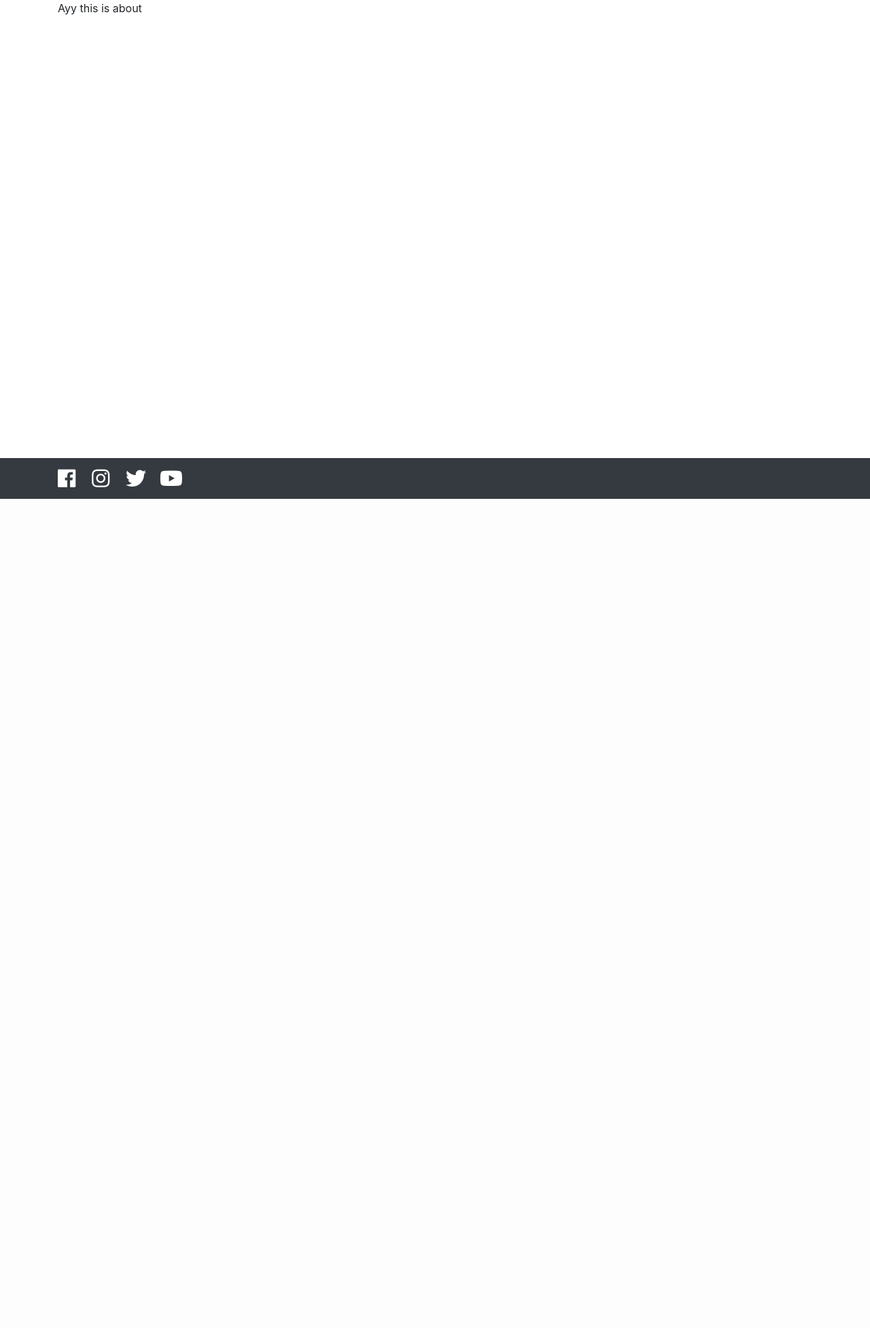
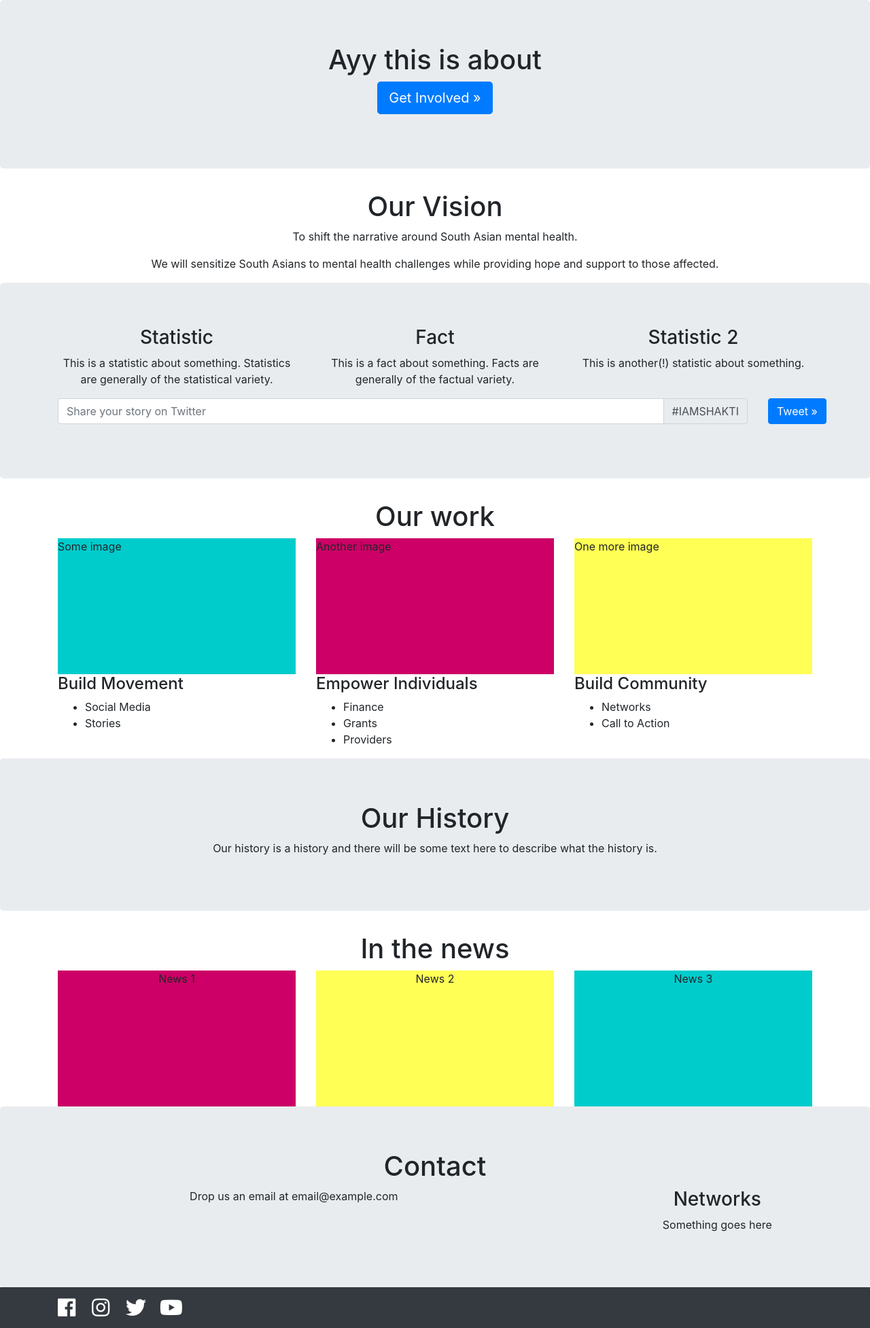
Before and after one commit to nikhilch/iamshakti, a Django app: template iamshakti/templates/about.html in a window 1280 px wide. Shown: the part 66-2020 px from the top of the page at 68% size. Before the commit the page ends 800 px from the top, so only its background shows below. Run offline with Django 3.2, Linux system fonts and the light colour scheme; the template is opened without the code that fills it, so the values that code supplies are empty; some libraries are stand-ins or nearby versions.

Commit message:
Filling in rough outline of the about page

```diff
--- a/iamshakti/templates/about.html
+++ b/iamshakti/templates/about.html
@@ -1,5 +1,112 @@
 {% extends 'base.html' %}
 
 {% block content %}
-Ayy this is about
+
+<div class="jumbotron text-center">
+    <h1>Ayy this is about</h1>
+    <p><a class="btn btn-primary btn-lg" href="#" role="button">Get Involved &raquo;</a></p>
+</div>
+
+<div class="container text-center">
+    <h1>Our Vision</h1>
+    <p>To shift the narrative around South Asian mental health.</p>
+    <p>We will sensitize South Asians to mental health challenges while providing hope and support to those affected.</p>
+</div>
+
+<div class="jumbotron">
+    <div class="container text-center">
+        <div class="row">
+            <div class="col-sm-4">
+                <h3>Statistic</h3>
+                <p>This is a statistic about something. Statistics are generally of the statistical variety.</p>
+            </div>
+            <div class="col-sm-4">
+                <h3>Fact</h3>
+                <p>This is a fact about something. Facts are generally of the factual variety.</p>
+            </div>
+            <div class="col-sm-4">
+                <h3>Statistic 2</h3>
+                <p>This is another(!) statistic about something.</p>
+            </div>
+        </div>
+        <div class="row">
+            <div class="input-group mb-3 col-sm-11">
+                <input type="text" class="form-control" placeholder="Share your story on Twitter" aria-label="Share your story on Twitter" aria-describedby="basic-addon2">
+                <div class="input-group-append">
+                    <span class="input-group-text" id="basic-addon2">#IAMSHAKTI</span>
+                </div>
+            </div>
+            <div class="col-sm-1 text-right">
+                <a class="btn btn-primary btn" href="#" role="button">Tweet &raquo;</a>
+            </div>
+        </div>
+    </div>
+</div>
+
+
+
+<div class="container text-center">
+    <h1>Our work</h1>
+    <div class="row">
+        <div class="col-sm-4 text-left">
+            <div style="height: 200px; background-color: #00cccc">Some image</div>
+            <h4>Build Movement</h4>
+            <ul>
+                <li>Social Media</li>
+                <li>Stories</li>
+            </ul>
+        </div>
+        <div class="col-sm-4 text-left">
+            <div style="height: 200px; background-color: #cc0066">Another image</div>
+            <h4>Empower Individuals</h4>
+            <ul>
+                <li>Finance</li>
+                <li>Grants</li>
+                <li>Providers</li>
+            </ul>
+        </div>
+        <div class="col-sm-4 text-left">
+            <div style="height: 200px; background-color: #ffff55">One more image</div>
+            <h4>Build Community</h4>
+            <ul>
+                <li>Networks</li>
+                <li>Call to Action</li>
+            </ul>
+        </div>
+    </div>
+</div>
+
+<div class="jumbotron text-center">
+    <h1>Our History</h1>
+    <p>Our history is a history and there will be some text here to describe what the history is.</p>
+</div>
+
+<div class="container text-center">
+    <h1>In the news</h1>
+    <div class="row">
+        <div class="col-sm-4">
+            <div style="height: 200px; background-color: #cc0066">News 1</div>
+        </div>
+        <div class="col-sm-4">
+            <div style="height: 200px; background-color: #ffff55">News 2</div>
+        </div>
+        <div class="col-sm-4">
+            <div style="height: 200px; background-color: #00cccc">News 3</div>
+        </div>
+    </div>
+</div>
+
+<div class="jumbotron text-center">
+    <h1>Contact</h1>
+    <div class="row">
+        <div class="col-sm-8">
+            <p>Drop us an email at email@example.com</p>
+        </div>
+        <div class="col-sm-4 ">
+            <h3>Networks</h3>
+            <p>Something goes here</p>
+        </div>
+    </div>
+</div>
+
 {% endblock %}
--- a/iamshakti/templates/base.html
+++ b/iamshakti/templates/base.html
@@ -40,7 +40,7 @@
         </nav>
     </header>
 
-    <div id="content" class="container">
+    <div id="content">
         {% block content %}{% endblock %}
     </div>
 
```
